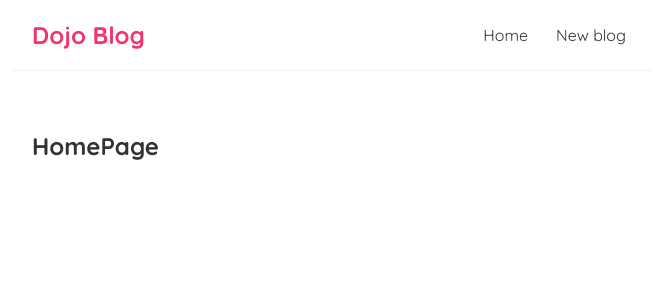
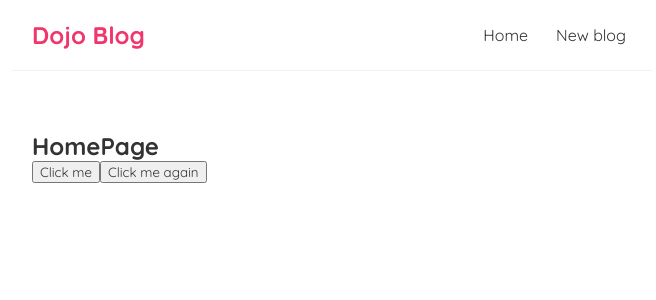
Before and after one commit to Filip10011/dojo, a React (Create React App) app: page / in a window 1280 px wide. Shown: the top 300 px of the page, without its empty margins (308-964 px from the left). Built offline with nearby package versions, Linux system fonts and the light colour scheme.

Commit message:
Click and things

```diff
--- a/src/Home.js
+++ b/src/Home.js
@@ -1,7 +1,16 @@
 const Home = () => {
+  const handleClick = (e) => {
+    console.log("Alo brej", e);
+  };
+
+  const handleClick2 = (name, e) => {
+    console.log("Hello " + name, e.target);
+  };
   return (
     <div className="home">
       <h2>HomePage</h2>
+      <button onClick={handleClick}>Click me</button>
+      <button onClick={(e) => handleClick2("Filip", e)}>Click me again</button>
     </div>
   );
 };
```
